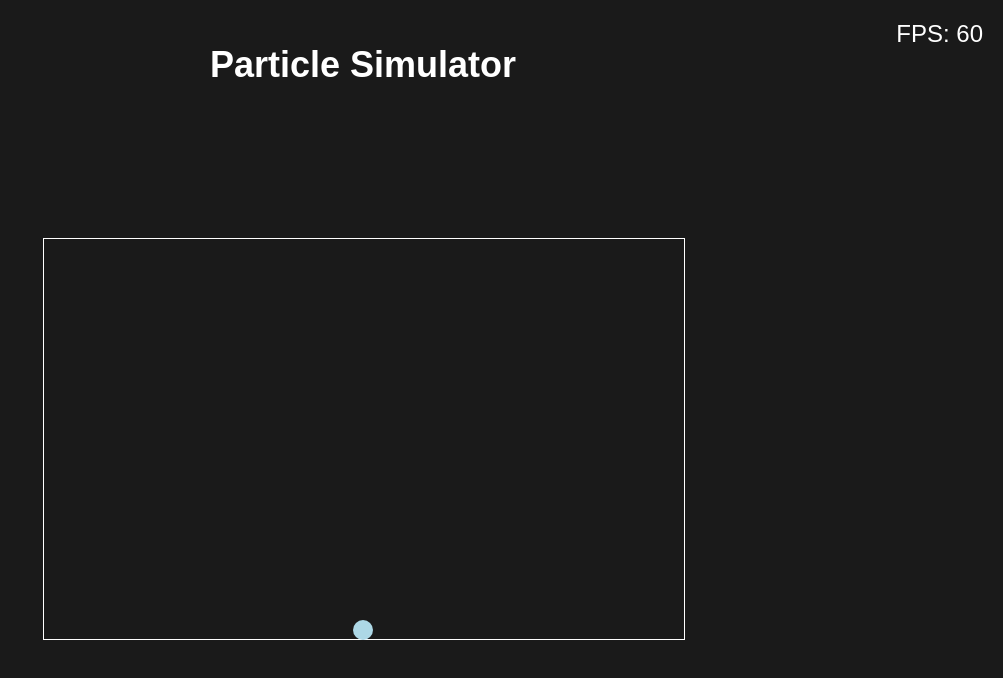
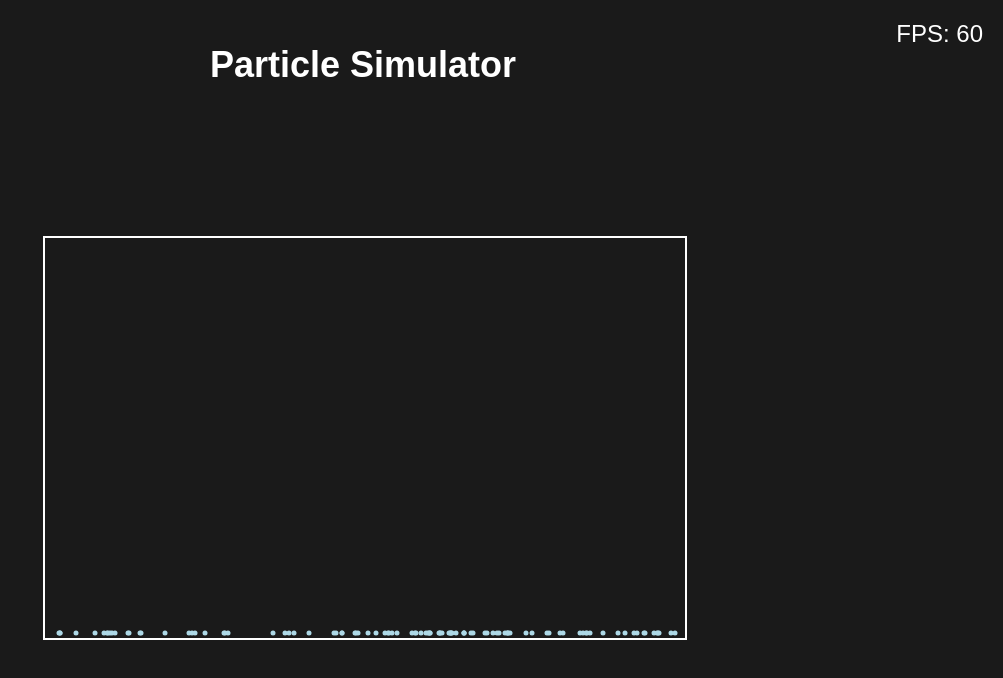
Before and after one commit to leighhobson89/particleSim, a plain HTML site: page index.html in a window 1280 px wide. Both pictures are taken after a click on the element "New Game". Shown: the whole page, without its empty margins (277-1280 px from the left). Drawn offline with Linux system fonts and the light colour scheme.

Commit message:
Can now add multiple particles which fall and bounce until stop, and don't spawn on edges.  Terrible performance if more than 100 particles.

```diff
--- a/gameloop.js
+++ b/gameloop.js
@@ -1,25 +1,24 @@
-import { createTitleScreen, toggleSound } from './ui.js';
+import {createTitleScreen, toggleSound, getContainerWidth, getContainerHeight, container} from './ui.js';
 
-// Define frame rate (120 FPS)
+// Define frame rate (60 FPS)
 const targetFrameRate = 60;
 const frameDelay = 1000 / targetFrameRate;
 
+
 // Adjust pixelsPerMeter based on frame rate and gravity
 const gravity = 9.8; // m/s^2
-const pixelsPerMeter = (frameDelay / 1000) * targetFrameRate / gravity * 10;
+const pixelsPerMeter = (frameDelay / 1000) * targetFrameRate / (gravity * 100);
+
 
 let frameCount = 0;
 let lastSecond = performance.now();
 let lastFrameTime = performance.now();
+let areCirclesOnScreen = false;
 
-// Initialize a flag to track whether the circle is on screen
-let isCircleOnScreen = false;
-let circleTop;
-
-// Initialize circle position and velocity
-let circleVelocity = 0; // Initial velocity
+let circles = [];
+const numCircles = 100; // Number of circles to create
 const coefficientOfRestitution = 0.6; // Adjust as needed
-const energyLossFactor = 0.9; // Adjust to control energy loss (should be less than 1)
+const energyLossFactor = 0.90; // Adjust to control energy loss (should be less than 1)
 
 function gameLoop() {
     const now = performance.now();
@@ -28,18 +27,16 @@ function gameLoop() {
     if (elapsed >= frameDelay) {
         lastFrameTime = now;
 
-        // Update your game logic here
+        // Apply gravity and check collisions for each circle
+        for (let i = 0; i < numCircles; i++) {
+            const circleElement = circles[i];
 
-        // Apply gravity to the circle
-        applyGravity();
+            // Apply gravity to the circle
+            applyGravity(circleElement);
 
-        // Check for collision
-        if (checkCollision()) {
-            // If a collision is detected, bounce the circle and reduce energy
-            console.log("collision!");
-            circleVelocity = -circleVelocity * coefficientOfRestitution; // Bounce with opposite velocity
-            circleVelocity *= energyLossFactor; // Reduce energy
-            circleElement.style.top = circleTop + 'px'; // Update the circle's style
+            // Check for collision
+            if (checkCollision(circleElement)) {
+            }
         }
 
         // Redraw the screen
@@ -52,119 +49,147 @@ function gameLoop() {
 
 createTitleScreen();
 
-const screenWidth = window.innerWidth; // Get the screen width
-const initialCircleLeft = screenWidth / 2; // Set it to half of the screen width
-
-// Define circleElement here, but don't assign it yet
-let circleElement;
-
-document.getElementById('option1').addEventListener('click', function() {
+document.getElementById('option1').addEventListener('click', function () {
     // Remove all buttons from the screen
     const options = document.querySelector('.options');
     options.style.display = 'none';
+    container.style.display = "flex";
+    let containerWidth = getContainerWidth();
+    let containerHeight = getContainerHeight();
 
-    // Create a rectangle element
-    const rectangle = document.createElement('div');
-    rectangle.classList.add('rectangle');
-    rectangle.id = 'rectangle'; // Give it an id
+    createCircles(containerWidth, containerHeight);
 
-    // Append the rectangle to the body
-    document.body.appendChild(rectangle);
-
-    // Create a circle element
-    circleElement = document.createElement('div');
-    circleElement.classList.add('circle');
-    circleElement.id = 'circle'; // Give it an id
-
-    // Append the circle to the body
-    document.body.appendChild(circleElement);
-    isCircleOnScreen = true;
-    circleVelocity = 0; // Reset velocity
-
-    // Calculate circleTop based on the rectangle's position and dimensions
-    const rectangleTop = rectangle.offsetTop;
-    const rectangleHeight = rectangle.clientHeight;
-    circleTop = rectangleHeight - circleElement.clientHeight;
+    areCirclesOnScreen = true;
 
     gameLoop();
 });
 
-document.getElementById('option2').addEventListener('click', function() {
+document.getElementById('option2').addEventListener('click', function () {
 });
-document.getElementById('option3').addEventListener('click', function() {
+document.getElementById('option3').addEventListener('click', function () {
 });
-document.getElementById('option4').addEventListener('click', function() {
+document.getElementById('option4').addEventListener('click', function () {
     toggleSound();
 });
 
-let previousCircleTop = circleTop;
+let previousCircleTop = [];
 
-function checkCollision() {
-    const rectangleElement = document.getElementById('rectangle');
-    const rect = rectangleElement.getBoundingClientRect();
-    const circle = circleElement.getBoundingClientRect();
+function checkCollision(circleElement) {
+    const container = document.getElementById('container');
+    const containerRect = container.getBoundingClientRect();
+    const circleRect = circleElement.getBoundingClientRect();
+
     const collision =
-        rect.right <= circle.right ||
-        rect.left >= circle.left ||
-        rect.bottom <= circle.bottom ||
-        rect.top >= circle.top;
+        circleRect.right <= containerRect.right ||
+        circleRect.left >= containerRect.left ||
+        circleRect.bottom <= containerRect.bottom ||
+        circleRect.top >= containerRect.top;
 
     if (collision) {
         // Collision detected, reset the circle's position to the previous position
-        circleTop = previousCircleTop;
-        circleElement.style.top = circleTop + 'px';
-        circleVelocity *= energyLossFactor; // Reduce energy
+        circleElement.style.top = previousCircleTop[circles.indexOf(circleElement)] + 'px';
+        // Handle collision for each circle as needed
     } else {
         // Update the previous position when no collision is detected
-        previousCircleTop = circleTop;
+        previousCircleTop[circles.indexOf(circleElement)] = parseFloat(circleElement.style.top);
     }
 
     return collision;
 }
 
+
+function createCircles(maxWidth, maxHeight) {
+
+    for (let i = 0; i < numCircles; i++) {
+        const circleElement = document.createElement('div');
+        circleElement.classList.add('circle');
+        circleElement.setAttribute('data-velocity', 0); // Initialize velocity to 0
+        circleElement.setAttribute('data-bounce-count', 0); // Initialize bounce count to 0
+        let randomLeft = Math.random() * (maxWidth - circleElement.clientWidth);
+        if (randomLeft < circleElement.clientWidth + 10) {
+            randomLeft += 10;
+        } else if (randomLeft > maxWidth - 10) {
+            randomLeft -= 10;
+        }
+        const randomTop = Math.random() * (maxHeight - circleElement.clientHeight);
+
+        circleElement.style.left = randomLeft + 'px';
+        circleElement.style.top = randomTop + 'px';
+        document.getElementById("container").appendChild(circleElement);
+        circles.push(circleElement);
+    }
+}
+
+// Function to apply gravity to a single circle element
+function applyGravity(circleElement) {
+    const container = document.getElementById('container');
+    const customGravity = 9.8; // Adjust this value for gravity acceleration
+
+    // Get the current velocity of the circle
+    let circleVelocity = parseFloat(circleElement.getAttribute('data-velocity')) || 0;
+
+    // Track the number of bounces
+    let bounceCount = parseInt(circleElement.getAttribute('data-bounce-count')) || 0;
+
+    // Adjust the velocity using gravity
+    const elapsed = frameDelay / 1000;
+    const acceleration = customGravity / pixelsPerMeter;
+    circleVelocity += acceleration * elapsed / 500;
+
+    const maxHeight = container.clientHeight - circleElement.clientHeight;
+    const currentTop = parseFloat(circleElement.style.top) || 0;
+    const potentialTop = currentTop + circleVelocity;
+
+    // Check for collision with the bottom of the container
+    if (potentialTop > maxHeight) {
+        circleVelocity = -circleVelocity * coefficientOfRestitution; // Bounce with opposite velocity
+        circleVelocity *= energyLossFactor; // Reduce energy
+
+        // Ensure the circle doesn't go below the container
+        circleElement.style.top = Math.min(maxHeight, potentialTop) + 'px';
+
+        bounceCount++;
+
+        // Gradually reduce energy until velocity is very low and bounce count is reached
+        if (Math.abs(circleVelocity) < 10 && bounceCount >= 10) {
+            circleVelocity = 0; // Stop when velocity is very low and bounce count is reached
+        }
+    } else if (potentialTop < 0) { // Check for collision with the top
+        circleVelocity = -circleVelocity * coefficientOfRestitution; // Bounce with opposite velocity
+        circleVelocity *= energyLossFactor; // Reduce energy
+
+        // Ensure the circle doesn't go above the container
+        circleElement.style.top = Math.max(0, potentialTop) + 'px';
+
+        bounceCount++;
+
+        // Gradually reduce energy until velocity is very low and bounce count is reached
+        if (Math.abs(circleVelocity) < 10 && bounceCount >= 50) {
+            circleVelocity = 0; // Stop when velocity is very low and bounce count is reached
+        }
+    } else {
+        circleElement.style.top = potentialTop + 'px';
+    }
+
+    // Update the circle's velocity and bounce count attributes
+    circleElement.setAttribute('data-velocity', circleVelocity);
+    circleElement.setAttribute('data-bounce-count', bounceCount);
+}
+
 // Redraw the screen (implement your redraw logic)
 function redrawScreen() {
-    // Ensure that the circle is on the screen before updating its position
-    if (!isCircleOnScreen) {
+    // Ensure that the circles are on the screen before updating their positions
+    if (!areCirclesOnScreen) {
         return;
     }
 
-    // Instead of moving the circle, call the checkGravity function
-    checkGravity();
+    // Instead of moving the circles, call the checkGravity function for each circle
+    for (let i = 0; i < numCircles; i++) {
+        applyGravity(circles[i], i);
+    }
 
     // Update the FPS display
     updateFPS();
-}
-
-// Function to apply gravity to the circle
-function applyGravity() {
-    // Calculate the new velocity using the acceleration due to gravity
-    circleVelocity += (gravity / pixelsPerMeter) * (frameDelay / 1000);
-
-    // Calculate the circle's potential new position based on the velocity
-    const potentialCircleTop = circleTop + circleVelocity;
-
-    // Limit the circle's position to stay within the screen boundaries (vertically)
-    const maxHeight = window.innerHeight - circleElement.clientHeight;
-    circleTop = Math.min(potentialCircleTop, maxHeight);
-    circleTop = Math.max(circleTop, 0);
-
-    // Update the circle's style
-    circleElement.style.top = circleTop + 'px';
-
-    if (potentialCircleTop > maxHeight) {
-        // If the potential new position exceeds the screen bottom, stop the circle
-        circleVelocity = -circleVelocity * coefficientOfRestitution; // Bounce with opposite velocity
-        circleVelocity *= energyLossFactor; // Reduce energy
-        circleTop = maxHeight;
-        circleElement.style.top = circleTop + 'px';
-    }
-}
-
-// Function to check gravity (this will be called each frame)
-function checkGravity() {
-    // Apply gravity by calling applyGravity
-    applyGravity();
 }
 
 // Function to update the FPS display
--- a/styles.css
+++ b/styles.css
@@ -50,11 +50,11 @@ body {
     background-color: #0056b3;
 }
 
-.rectangle {
+.container {
+    display: none;
     width: 50%;
     height: 50%;
-    border: 1px solid white;
-    display: flex;
+    border: 2px solid white;
     justify-content: center; /* Center horizontally */
     align-items: flex-end; /* Align at the bottom of the screen */
     position: absolute;
@@ -64,8 +64,8 @@ body {
 
 .circle {
     display: flex;
-    width: 20px;
-    height: 20px;
+    width: 5px;
+    height: 5px;
     border-radius: 50%;
     background-color: lightblue;
     position: absolute;
@@ -73,3 +73,10 @@ body {
     left: 50%;
     transform: translate(-50%, -50%); /* Center the circle within its container */
 }
+
+#particleCanvas {
+    background-color: #1a1a1a;
+    position: absolute;
+    top: 0;
+    left: 0;
+}
--- a/ui.js
+++ b/ui.js
@@ -1,5 +1,6 @@
 // ui.js
 
+export const container = document.createElement('div');
 export function createTitleScreen() {
     const titleScreen = document.createElement('div');
     titleScreen.classList.add('title-screen');
@@ -34,7 +35,16 @@ export function createTitleScreen() {
 
     // Append the title screen to the body
     document.body.appendChild(titleScreen);
+
+    // Create a container element and give it an ID
+
+    container.classList.add('container');
+    container.id = 'container';
+    document.body.appendChild(container);
 }
+
+export const containerWidth = container.clientWidth;
+export const containerHeight = container.clientHeight;
 
 export function toggleSound() {
     const soundOption = document.getElementById('option4');
@@ -50,3 +60,11 @@ export function toggleSound() {
         // Call your "toggleSound(off)" function here
     }
 }
+
+export function getContainerWidth() {
+    return container.clientWidth;
+}
+
+export function getContainerHeight() {
+    return container.clientHeight;
+}
```
